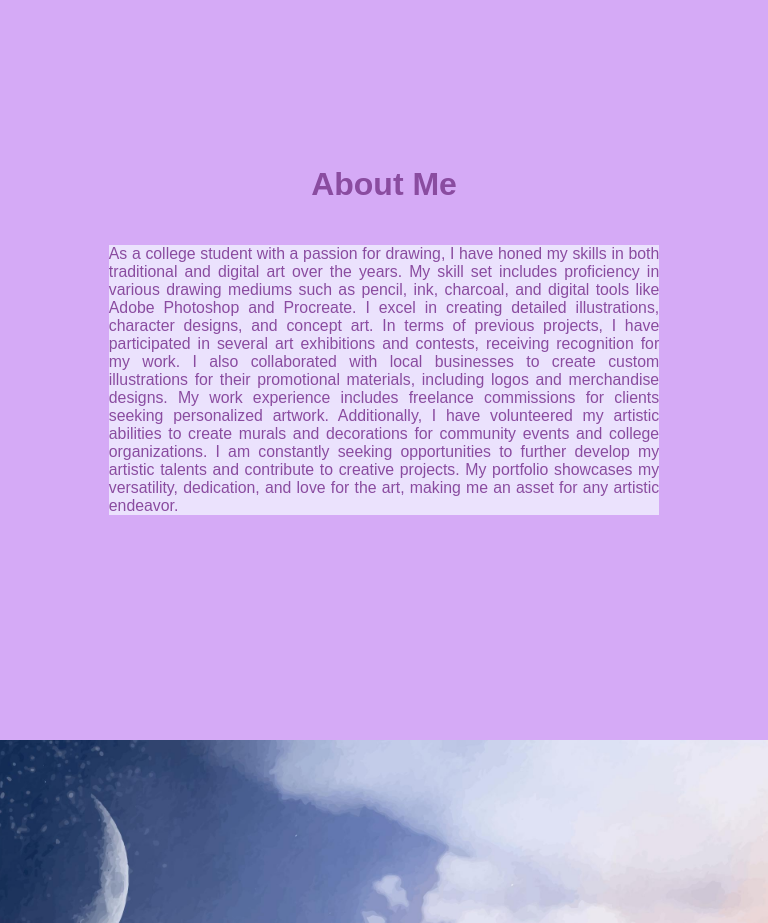
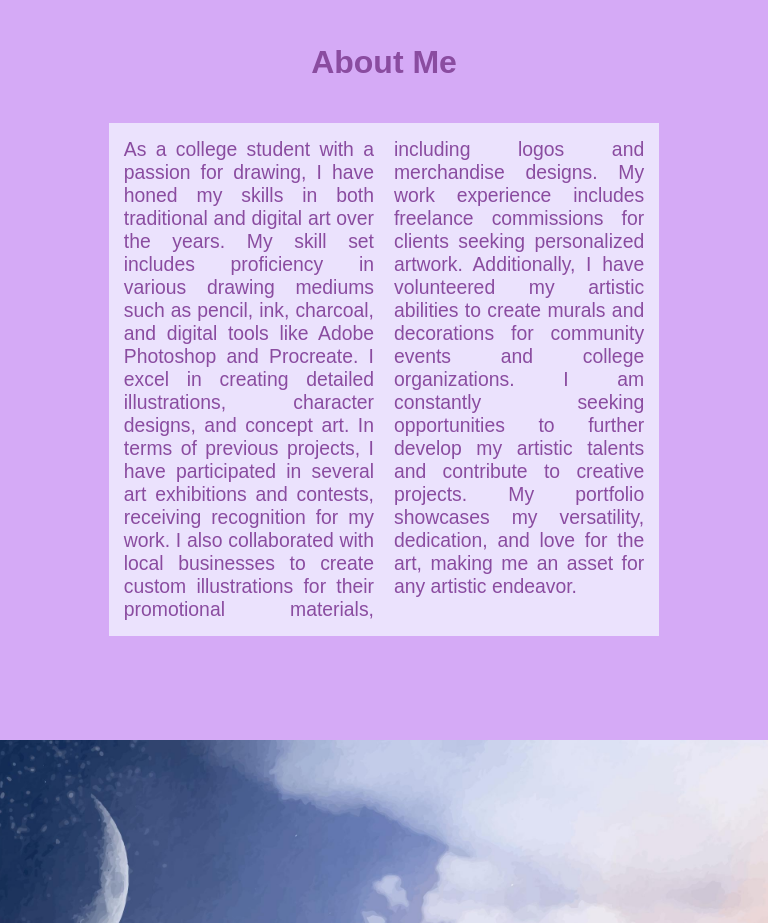
Before and after one commit to Navaulakhz/Portfolio, a plain HTML site: page index.html in a window 768 px wide. Shown: the part 860-1783 px from the top of the page. Drawn offline with Linux system fonts and the light colour scheme.

Commit message:
Update styles.css

```diff
--- a/styles.css
+++ b/styles.css
@@ -291,3 +291,27 @@ footer {
         width: 95%; /* making the paragraph a bit wider on small screens */
     }
 }
+@media (min-width: 600px) and (max-width: 1024px) {
+    #portfolio > p {
+        font-size: 1.1em;
+    }
+}
+@media (min-width: 600px) and (max-width: 1024px) {
+    #portfolio > p {
+        padding: 15px;
+        margin: 0 auto;
+    }
+}
+
+@media (min-width: 600px) and (max-width: 1024px) {
+    #portfolio > p img {
+        max-width: 100%;
+        height: auto;
+    }
+}
+@media (min-width: 600px) and (max-width: 1024px) {
+    #portfolio > p {
+        column-count: 2;
+        column-gap: 20px;
+    }
+}
```
